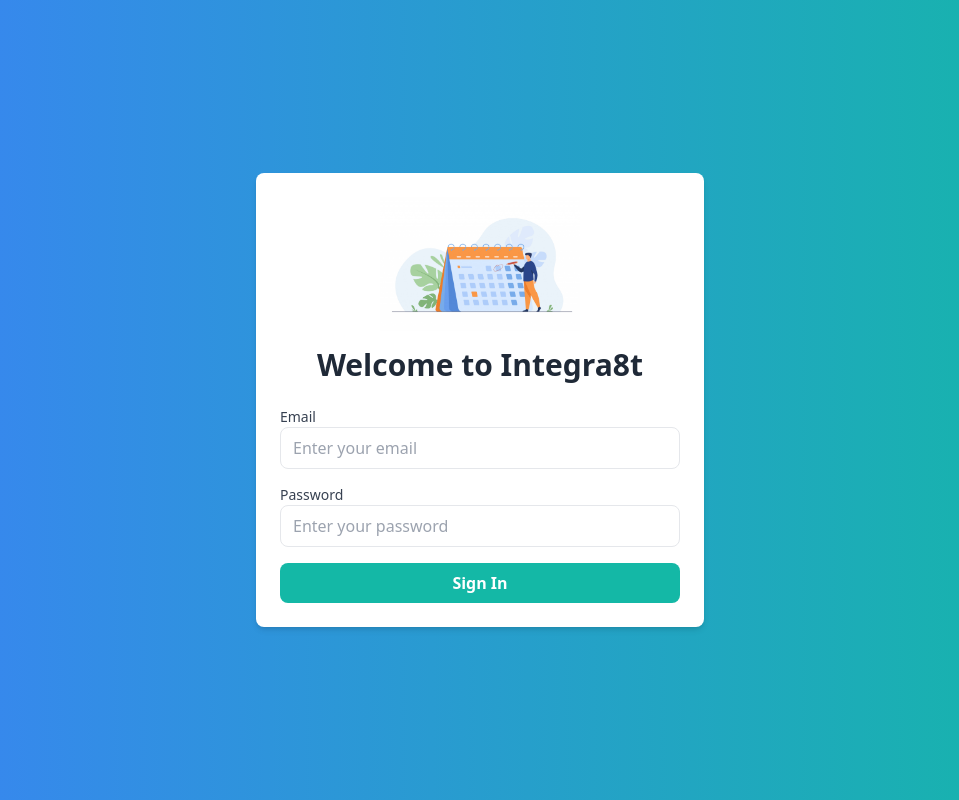
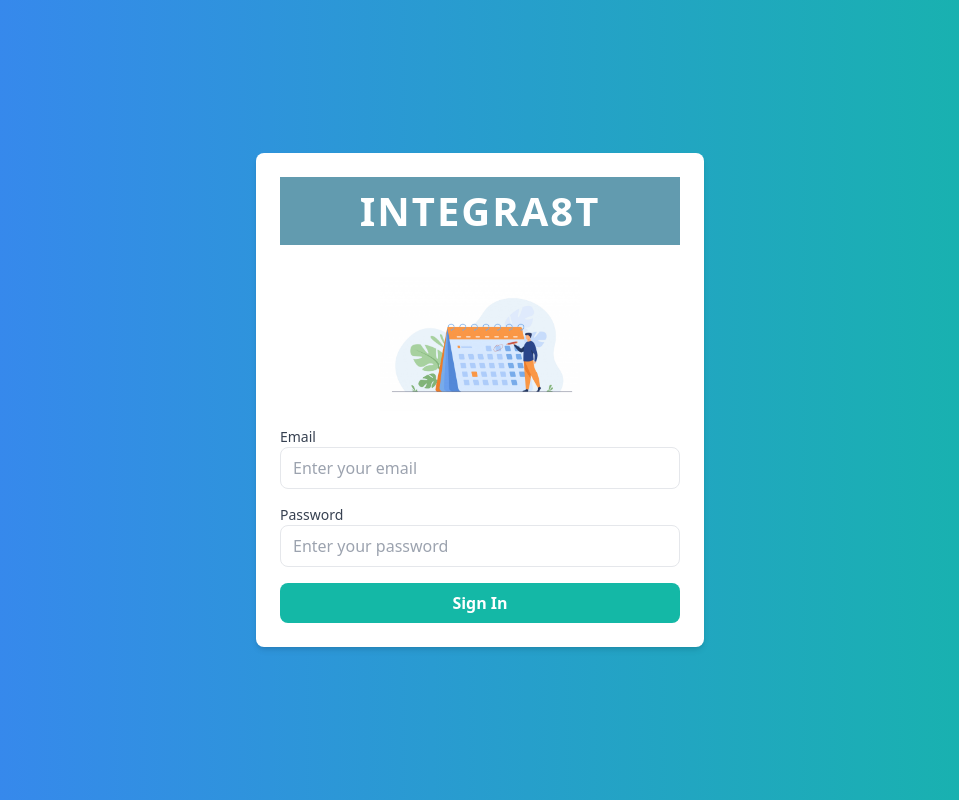
Before and after one commit to jessadakronb/oasis-nuxtjs, a Nuxt app: page /login in a window 1280 px wide. Shown: the whole page, without its empty margins (160-1119 px from the left). Built offline with nearby package versions, Linux system fonts and the light colour scheme.

Commit message:
feat: add style

```diff
--- a/pages/login/index.vue
+++ b/pages/login/index.vue
@@ -1,10 +1,10 @@
 <template>
   <div class="min-h-screen flex items-center justify-center bg-gradient-to-r from-blue-500 to-teal-500">
     <div class="max-w-md w-full p-6 bg-white rounded-lg shadow-md">
+      <h2 class="text-3xl font-bold mb-6 text-center welcome-text">Integra8t</h2>
       <div class="logo-container">
         <img src="/images/lms_logo.jpeg" alt="Oasis Logo" class="logo">
       </div>
-      <h2 class="text-3xl font-bold mb-6 text-center text-gray-800">Welcome to Integra8t</h2>
       <LoginForm />
     </div>
   </div>
@@ -21,6 +21,7 @@ export default {
 </script>
 
 <style>
+
 .logo-container {
   display: flex;
   justify-content: center;
@@ -30,4 +31,14 @@ export default {
   max-width: 200px;
   margin-bottom: 1rem;
 }
+
+.welcome-text {
+  font-size: 2.5rem;
+  color: white;
+  background-color: #629baf;
+  text-transform: uppercase;
+  letter-spacing: 2px;
+  padding: 1rem;
+  margin-bottom: 2rem;
+}
 </style>
```
